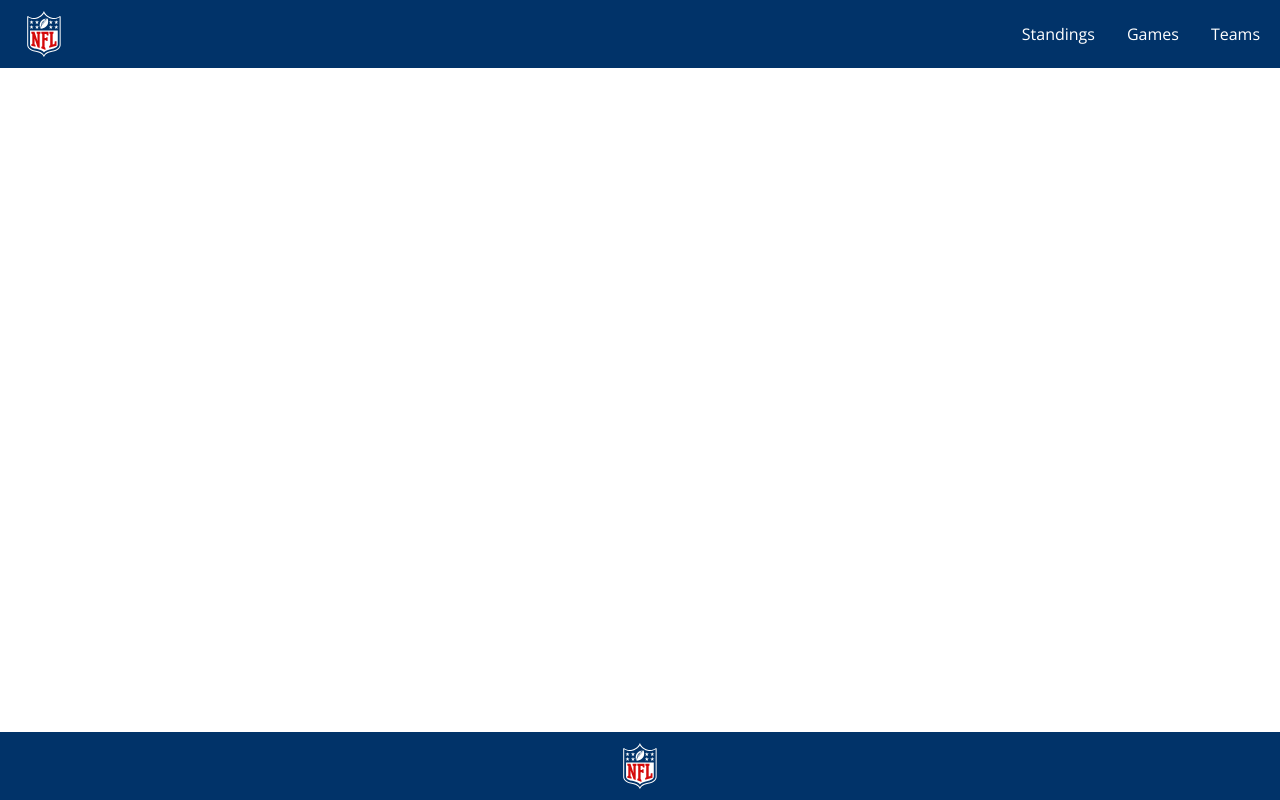
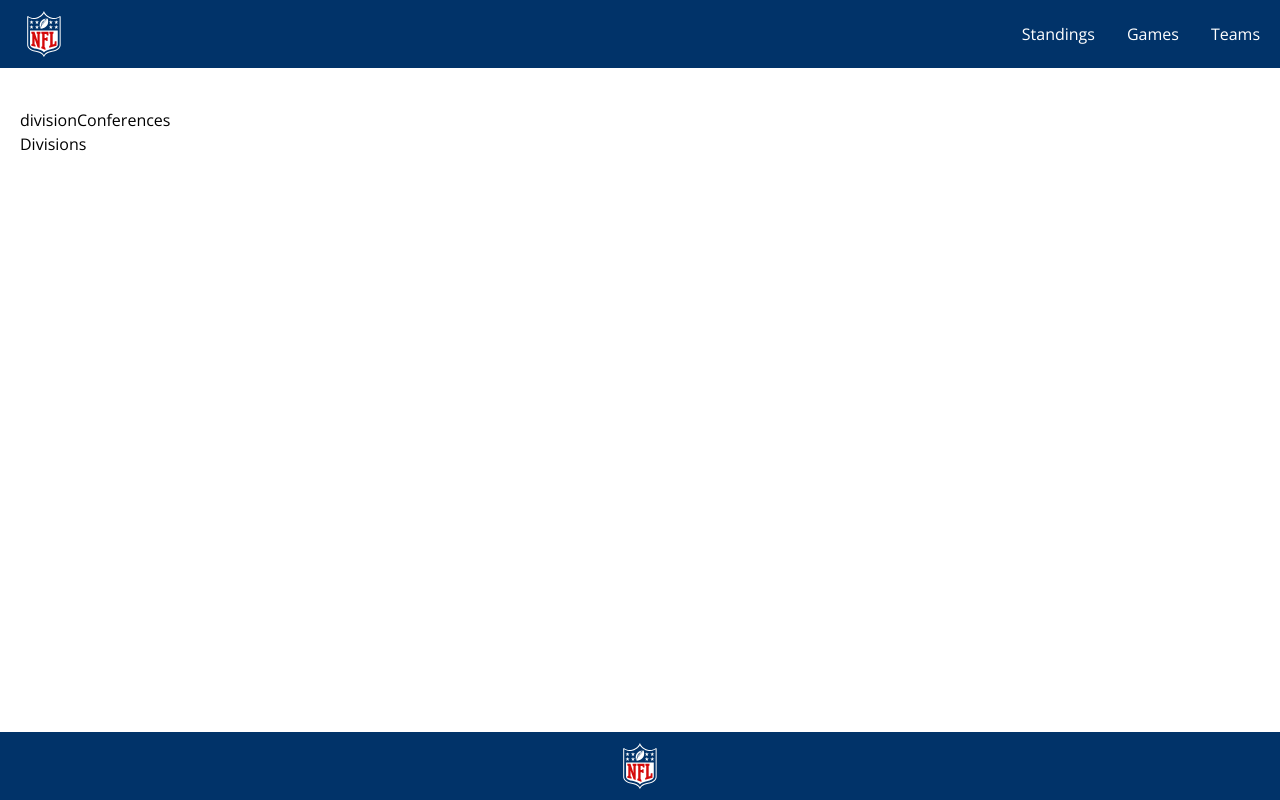
Before and after one commit to alistkov/nfl-vue, a Vue app: page /standings/divisions in a window 1280 px wide. Built offline with nearby package versions, Linux system fonts and the light colour scheme.

Commit message:
feat: add conferences and divisions styles

```diff
--- /dev/null
+++ b/src/modules/standings/StandingsComponent.vue
@@ -0,0 +1,13 @@
+<script setup lang='ts'>
+
+</script>
+
+<template>
+  <div>
+    <RouterLink :to="{ name: 'divisions-standings' }">division</RouterLink>
+    <RouterLink :to="{ name: 'conferences-standings' }">Conferences</RouterLink>
+  </div>
+  <RouterView />
+</template>
+
+<style scoped></style>
--- /dev/null
+++ b/src/modules/standings/components/ConferencesStandings.vue
@@ -0,0 +1,9 @@
+<script setup lang='ts'>
+
+</script>
+
+<template>
+  Conferences
+</template>
+
+<style scoped></style>
--- /dev/null
+++ b/src/modules/standings/components/DivisionsStandings.vue
@@ -0,0 +1,9 @@
+<script setup lang='ts'>
+
+</script>
+
+<template>
+  Divisions
+</template>
+
+<style scoped></style>
--- a/src/router/index.ts
+++ b/src/router/index.ts
@@ -2,6 +2,8 @@ import { createRouter, createWebHistory } from 'vue-router'
 const StandingsView = () => import('@/views/StandingsView.vue')
 const TeamsView = () => import('@/views/TeamsView.vue')
 const GamesView = () => import('@/views/GamesView.vue')
+const DivisionsStandings = () => import('@/modules/standings/components/DivisionsStandings.vue')
+const ConferencesStandings = () => import('@/modules/standings/components/ConferencesStandings.vue')
 
 const router = createRouter({
   history: createWebHistory(import.meta.env.BASE_URL),
@@ -13,7 +15,20 @@ const router = createRouter({
     {
       path: '/standings',
       name: 'standings',
-      component: StandingsView
+      component: StandingsView,
+      redirect: { name: 'divisions-standings' },
+      children: [
+        {
+          path: 'divisions',
+          name: 'divisions-standings',
+          component: DivisionsStandings,
+        },
+        {
+          path: 'conferences',
+          name: 'conferences-standings',
+          component: ConferencesStandings,
+        },
+      ]
     },
     {
       path: '/teams',
--- a/src/views/StandingsView.vue
+++ b/src/views/StandingsView.vue
@@ -1,9 +1,9 @@
 <script setup lang='ts'>
-
+import StandingsComponent from '@/modules/standings/StandingsComponent.vue';
 </script>
 
 <template>
-  Standings
+  <StandingsComponent></StandingsComponent>
 </template>
 
 <style scoped></style>
```
Also changed, not shown: 1 other file (tests, documents, lock files or other folders).
